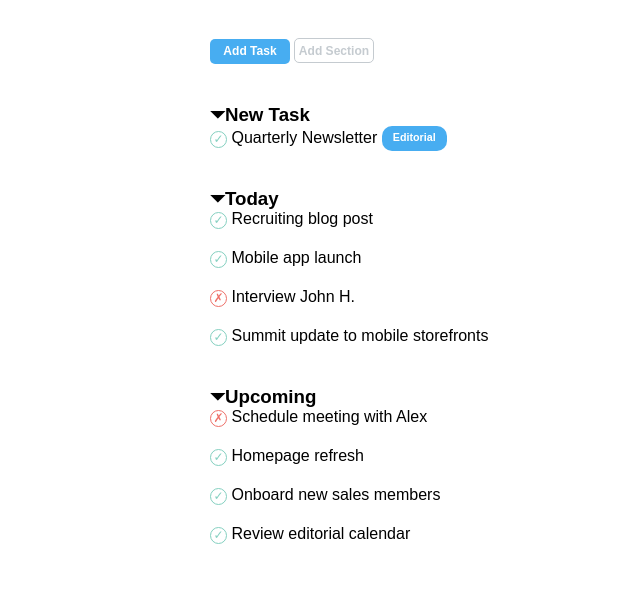
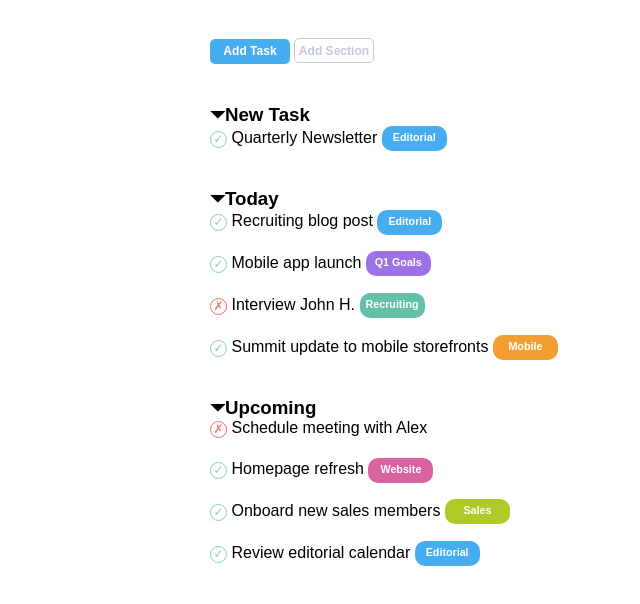
Before and after one commit to br4nc4/html-css-toboolist, a plain HTML site: page index.html in a window 1280 px wide. Shown: the part 72-676 px from the top of the page, without its empty margins (0-640 px from the left). Drawn offline with Linux system fonts and the light colour scheme.

Commit message:
pt3 main almost finished

```diff
--- a/css/style.css
+++ b/css/style.css
@@ -85,7 +85,6 @@ main p{
 .badge{
     width: 65px;
     height: 25px;
-    background-color: #47ADF1;
     display: inline-block;
     margin-bottom: 0;
     vertical-align: middle;
@@ -94,3 +93,35 @@ main p{
     color: white;
     padding-top: 5px;
 }
+
+div.row1{
+    background-color: #47ADF1;
+}
+
+div.row2{
+    background-color: #47ADF1;
+}
+
+div.row3{
+    background-color: #9C72E4;
+}
+
+div.row4{
+    background-color: #64C0A9;
+}
+
+div.row5{
+    background-color: #F29E33;
+}
+
+div.row7{
+    background-color: #D863A1;
+}
+
+div.row8{
+    background-color: #B0C926;
+}
+
+div.row9{
+    background-color: #47ADF1;
+}
--- a/index.html
+++ b/index.html
@@ -25,45 +25,49 @@
         <main>
 
                 <!-- prima sezione del main -->
-                <div class="row1">
+                <div>
                     <!-- titolo prima lista -->
                     <h3>&#9207;New Task</h3>
 
                     <div class="circle confirmed">&#x02713;</div>
 
                     <p>Quarterly Newsletter</p>
-                    <div class="badge"><h6>Editorial</h6></div>
+                    <div class="badge row1"><h6>Editorial</h6></div>
 
                 </div>
 
                 <!-- seconda sezione del main -->
-                <div class="row2">
+                <div>
                     <!-- titolo seconda lista -->
                     <h3>&#9207;Today</h3>
 
                     <div class="circle confirmed">&#x02713;</div>
 
                     <p>Recruiting blog post</p>
+                    <div class="badge row2"><h6>Editorial</h6></div>
 
                     <br>
                     <div class="circle confirmed">&#x02713;</div>
 
                     <p>Mobile app launch</p>
+                    <div class="badge row3"><h6>Q1 Goals</h6></div>
 
                     <br>
                     <div class="circle denied">&#x02717;</div>
 
                     <p>Interview John H.</p>
+                    <div class="badge row4"><h6>Recruiting</h6></div>
 
                     <br>
                     <div class="circle confirmed">&#x02713;</div>
 
                     <p>Summit update to mobile storefronts</p>
+                    <div class="badge row5"><h6>Mobile</h6></div>
 
                 </div>
 
                 <!-- terza sezione del main -->
-                <div class="row3">
+                <div>
                     <!-- titolo terza lista -->
                     <h3>&#9207;Upcoming</h3>
 
@@ -75,16 +79,19 @@
                     <div class="circle confirmed">&#x02713;</div>
 
                     <p>Homepage refresh</p>
+                    <div class="badge row7"><h6>Website</h6></div>
 
                     <br>
                     <div class="circle confirmed">&#x02713;</div>
 
                     <p>Onboard new sales members</p>
+                    <div class="badge row8"><h6>Sales</h6></div>
 
                     <br>
                     <div class="circle confirmed">&#x02713;</div>
 
                     <p>Review editorial calendar</p>
+                    <div class="badge row9"><h6>Editorial</h6></div>
 
                 </div>
 
```
